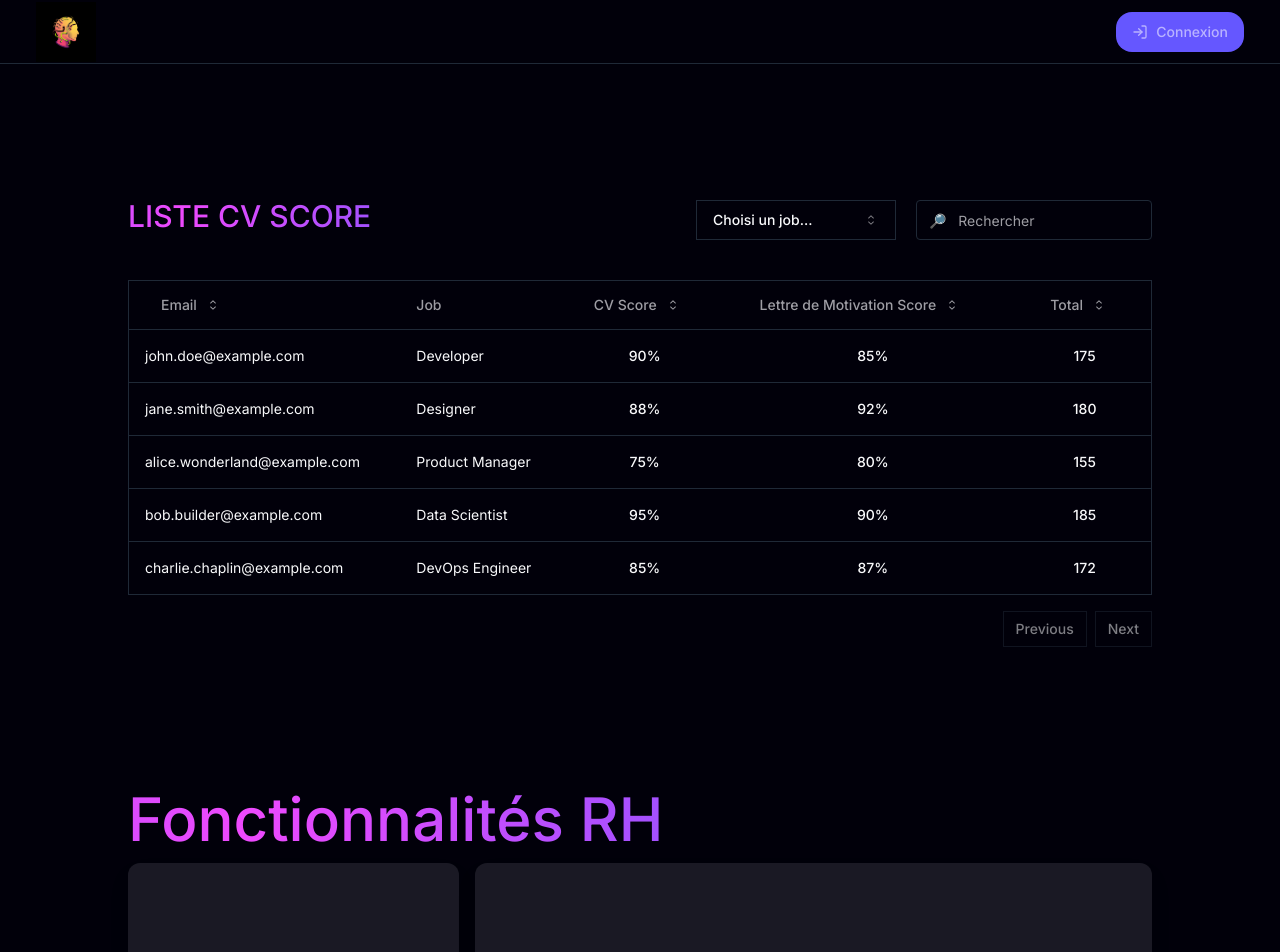
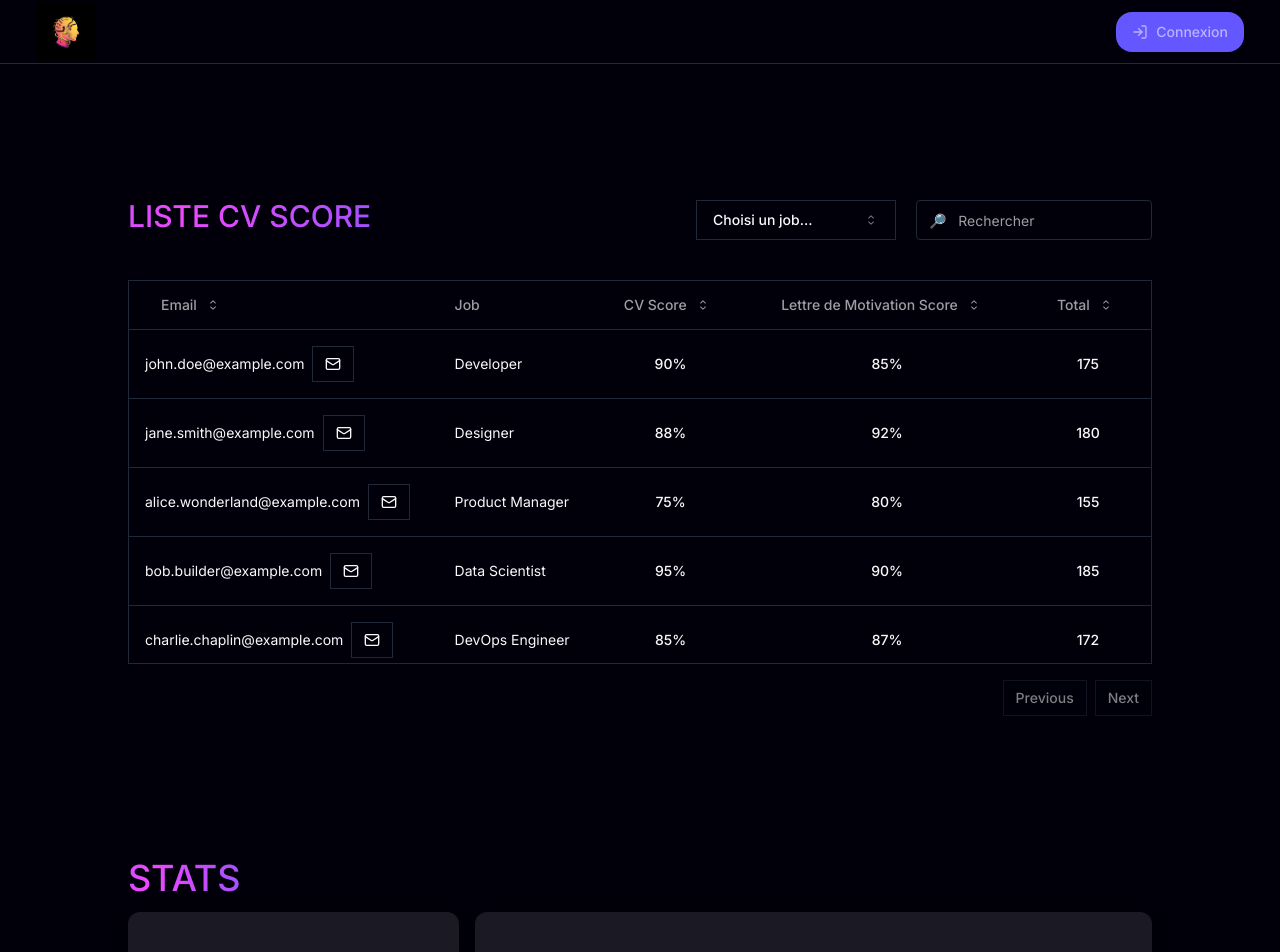
Before and after one commit to Tommm77/RHAI, a Next.js app in the folder front/: page /RH in a window 1280 px wide. Shown: the top 952 px of the page. Built offline with nearby package versions, Linux system fonts and the light colour scheme.

Commit message:
start to implement mailer

```diff
--- /dev/null
+++ b/front/app/api/send-email.ts
@@ -0,0 +1,27 @@
+import nodemailer from 'nodemailer'
+
+export default async (req: { body: { to: any; subject: any; html: any; }; }, res: { status: (arg0: number) => { (): any; new(): any; json: { (arg0: { message?: string; error?: string; }): void; new(): any; }; }; }) => {
+    const { to, subject, html } = req.body;
+
+    const transporter = nodemailer.createTransport({
+        host: 'smtp.mailtrap.io',
+        port: 2525,
+        auth: {
+            user: process.env.MAILTRAP_USER,
+            pass: process.env.MAILTRAP_PASS,
+        },
+    });
+
+    try {
+        await transporter.sendMail({
+            from: '"Votre Nom" <your-email@example.com>',
+            to,
+            subject,
+            html,
+        });
+        res.status(200).json({ message: 'Email envoyé avec succès !' });
+    } catch (error) {
+        console.error(error);
+        res.status(500).json({ error: 'Erreur lors de l\'envoi de l\'email.' });
+    }
+};
--- a/front/components/RH/components/BentoGrid.tsx
+++ b/front/components/RH/components/BentoGrid.tsx
@@ -75,8 +75,8 @@ export function BentoDemo() {
     return (
         <div className="max-w-5xl mx-auto mt-40 w-full h-full mb-10">
             <AnimatedGradientText>
-                <h1 className="animate-gradient bg-gradient-to-r from-[#6157ff] via-[#EE49FD] to-[#6157ff] bg-[length:var(--bg-size)_100%] bg-clip-text text-transparent text-6xl -mt-5 sm:-mt-10 pb-2">
-                    Fonctionnalités RH
+                <h1 className="animate-gradient bg-gradient-to-r from-[#6157ff] via-[#EE49FD] to-[#6157ff] bg-[length:var(--bg-size)_100%] bg-clip-text text-transparent text-4xl -mt-5 sm:-mt-10 pb-2">
+                    STATS
                 </h1>
             </AnimatedGradientText>
             <BentoGrid className="">
--- a/front/components/RH/components/CVList.tsx
+++ b/front/components/RH/components/CVList.tsx
@@ -4,7 +4,7 @@ import { Input } from "@/components/ui/input";
 import { Popover, PopoverContent, PopoverTrigger } from "@/components/ui/popover";
 import { Button } from "@/components/ui/button";
 import { Command, CommandEmpty, CommandGroup, CommandInput, CommandItem, CommandList } from "@/components/ui/command";
-import { CheckIcon } from "lucide-react";
+import { CheckIcon, Mail } from "lucide-react";
 import React from "react";
 import { CaretSortIcon } from "@radix-ui/react-icons";
 import { cn } from "@/lib/utils";
@@ -26,6 +26,7 @@ import {
     TableHeader,
     TableRow,
 } from "@/components/ui/table";
+
 const data = [
     { email: "john.doe@example.com", job: "Developer", cvScore: "90%", letterScore: "85%", total: 175 },
     { email: "jane.smith@example.com", job: "Designer", cvScore: "88%", letterScore: "92%", total: 180 },
@@ -34,7 +35,7 @@ const data = [
     { email: "charlie.chaplin@example.com", job: "DevOps Engineer", cvScore: "85%", letterScore: "87%", total: 172 },
 ];
 
-export const columns: ColumnDef<typeof data[0]>[] = [
+const columns: ColumnDef<typeof data[0]>[] = [
     {
         accessorKey: "email",
         header: ({ column }) => (
@@ -46,7 +47,18 @@ export const columns: ColumnDef<typeof data[0]>[] = [
                 <CaretSortIcon className="ml-2 h-4 w-4" />
             </Button>
         ),
-        cell: ({ row }) => <div className="lowercase">{row.getValue("email")}</div>,
+        cell: ({ row }) => (
+            <div className="flex items-center space-x-2">
+                <span className="lowercase">{row.getValue("email")}</span>
+                <Button
+                    variant="outline"
+                    size="sm"
+                    onClick={() => sendEmail(row.getValue("email"))}
+                >
+                    <Mail className="h-4 w-4" />
+                </Button>
+            </div>
+        ),
     },
     {
         accessorKey: "job",
@@ -96,6 +108,26 @@ export const columns: ColumnDef<typeof data[0]>[] = [
         cell: ({ row }) => <div className="text-center font-medium">{row.getValue("total")}</div>,
     }
 ];
+
+const sendEmail = async (email: any) => {
+    const response = await fetch("/api/send-email", {
+        method: "POST",
+        headers: {
+            "Content-Type": "application/json",
+        },
+        body: JSON.stringify({
+            to: email,
+            subject: "Votre candidature a été sélectionnée",
+            html: "<p>Votre candidature a été sélectionnée. Nous vous recontacterons dans les plus brefs délais.</p>",
+        }),
+    });
+
+    if (response.ok) {
+        alert("Email envoyé avec succès !");
+    } else {
+        alert("Erreur lors de l'envoi de l'email.");
+    }
+};
 
 export const CVList = () => {
     const [open, setOpen] = React.useState(false);
--- a/front/package.json
+++ b/front/package.json
@@ -18,6 +18,7 @@
     "@radix-ui/react-popover": "^1.0.7",
     "@radix-ui/react-select": "^2.0.0",
     "@radix-ui/react-slot": "^1.0.2",
+    "@sendgrid/mail": "^8.1.3",
     "@tanstack/react-table": "^8.17.3",
     "class-variance-authority": "^0.7.0",
     "clsx": "^2.1.1",
@@ -27,6 +28,7 @@
     "framer-motion": "^11.2.10",
     "lucide-react": "^0.395.0",
     "next": "14.2.4",
+    "nodemailer": "^6.9.13",
     "react": "^18",
     "react-day-picker": "^8.10.1",
     "react-dom": "^18",
@@ -36,6 +38,7 @@
   "devDependencies": {
     "@types/cookie": "^0.6.0",
     "@types/node": "20.14.5",
+    "@types/nodemailer": "^6.4.15",
     "@types/react": "18.3.3",
     "@types/react-dom": "^18",
     "eslint": "^8",
```
Also changed, not shown: 1 other file (tests, documents, lock files or other folders).
